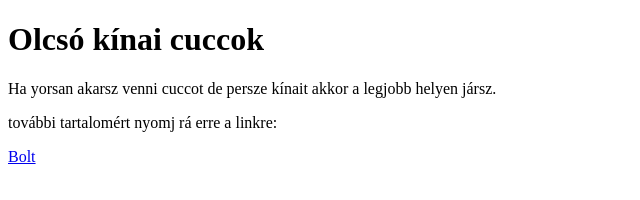
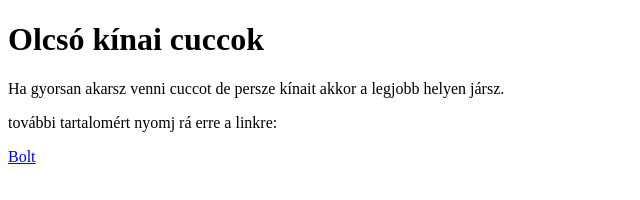
Before and after one commit to szendrattila/shop, a plain HTML site: page index.html in a window 1280 px wide. Shown: the full height of the page, 0-640 px from the left. Drawn offline with Linux system fonts and the light colour scheme.

Commit message:
Update index.html

```diff
--- a/index.html
+++ b/index.html
@@ -6,7 +6,7 @@
 <body>
 
 <h1>Olcsó kínai cuccok</h1>
-<p>Ha yorsan akarsz venni cuccot de persze kínait akkor a legjobb helyen jársz.</p>
+<p>Ha gyorsan akarsz venni cuccot de persze kínait akkor a legjobb helyen jársz.</p>
 <p>további tartalomért nyomj rá erre a linkre:</p>
 
 <a href="https://www.aliexpress.com/">Bolt</a>
```
